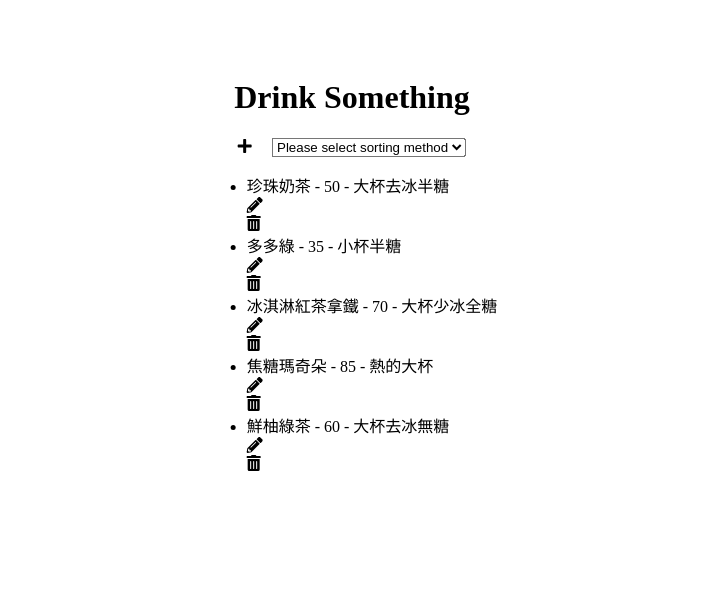
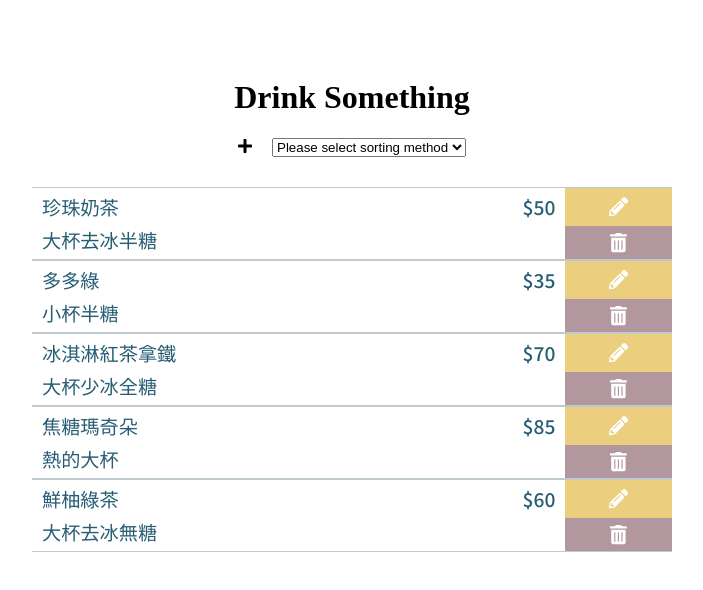
Before and after one commit to DawsonChang/drink-something, a Vue app: page / in a window 1280 px wide. Shown: the top 590 px of the page, without its empty margins (288-991 px from the left). Built offline with nearby package versions, Linux system fonts and the light colour scheme.

Commit message:
add card and style

```diff
--- a/package.json
+++ b/package.json
@@ -13,6 +13,8 @@
     "@fortawesome/vue-fontawesome": "^2.0.2",
     "core-js": "^3.6.5",
     "lodash": "^4.17.21",
+    "node-sass": "5.0.0",
+    "sass-loader": "10.1.1",
     "vue": "^2.6.11"
   },
   "devDependencies": {
--- a/src/App.vue
+++ b/src/App.vue
@@ -10,13 +10,13 @@
             :editOrder='editOrder'
             :deleteOrder='deleteOrder'>
         </Modal>
-        <div class="app">
+        <div class='app'>
             <TitleSection
                 :sortOrder='sortOrder'
                 :handleOpenModal='handleOpenModal'
                 >
             </TitleSection>
-            <List
+            <List class='list'
                 :displayOrders='displayOrders'
                 :handleOpenModal='handleOpenModal'>
             </List>
@@ -122,11 +122,18 @@ export default {
 
 <style>
 
+@import url('https://fonts.googleapis.com/css2?family=Noto+Sans+TC:wght@500&display=swap');
+
 .app {
+    width: 50%;
     position: absolute;
     left: 50%;
     transform: translate(-50%, 0);
     margin: 50px 0;
 }
 
+.list {
+    margin-top: 30px;
+}
+
 </style>
--- /dev/null
+++ b/src/components/Card.vue
@@ -0,0 +1,101 @@
+<template>
+  <div class='card'>
+    <div class='grid-item name'><div>{{ order.name }}</div></div>
+    <div class='grid-item price'><div>${{ order.price }}</div></div>
+    <div class='grid-item notes'><div>{{ order.notes }}</div></div>
+    <div class='grid-item edit'>
+        <div class='pencil-icon' @click='handleOpenModal("edit", order)'>
+                <font-awesome-icon :icon="['fas', 'pencil-alt']" />
+        </div>
+    </div>
+    <div class='grid-item delete'>
+        <div class='trash-icon' @click='handleOpenModal("delete", order)'>
+                <font-awesome-icon :icon="['fas', 'trash-alt']" />
+        </div>
+    </div>
+  </div>
+</template>
+
+<script>
+export default {
+    name: 'Card',
+    props: {
+        order: Object,
+        handleOpenModal: Function
+    }
+
+}
+</script>
+
+<style lang="scss" scoped>
+
+.card {
+    display: grid;
+    grid-template-columns: repeat(6, 1fr);
+    grid-template-rows: auto;
+    grid-template-areas: "name name name name price edit"
+                         "notes notes notes notes notes delete";
+    border: 0.5px solid #becacf;
+    border-right: none;
+    border-left: none;
+    // border-radius: 5px;
+    font-family: 'Noto Sans TC', sans-serif;
+}
+
+.grid-item div {
+  display: flex;
+  color: #285e75;
+  font-size: 1.2rem;
+  align-items: center;
+  height: 100%;
+}
+
+.name {
+  grid-area: name;
+  padding: 5px 0 5px 10px;
+}
+
+.price {
+  grid-area: price;
+  padding: 5px 10px 5px 0;
+  div {
+      justify-content: flex-end;
+      color: #285e75;
+  }
+}
+
+.notes {
+  grid-area: notes;
+  padding: 0 0 5px 10px;
+}
+.edit {
+    background-color: #ebce7e;
+    grid-area: edit;
+    div {
+      justify-content: center;
+      color: white;
+    }
+}
+.delete {
+    background-color: #b3979f;
+    grid-area: delete;
+    div {
+      justify-content: center;
+      color: white;
+    }
+}
+
+.pencil-icon:hover,
+.pencil-icon:focus {
+  opacity: 50%;
+  text-decoration: none;
+  cursor: pointer;
+}
+.trash-icon:hover,
+.trash-icon:focus {
+  opacity: 50%;
+  text-decoration: none;
+  cursor: pointer;
+}
+
+</style>
--- a/src/components/List.vue
+++ b/src/components/List.vue
@@ -1,22 +1,19 @@
 <template>
   <div>
-    <ul>
-        <li v-for="order in displayOrders" :key='order.id'>
-            {{ order.name }} - {{ order.price }} - {{ order.notes }}
-            <div class='pencil-icon' @click='handleOpenModal("edit", order)'>
-                <font-awesome-icon :icon="['fas', 'pencil-alt']" />
-            </div>
-            <div class='trash-icon' @click='handleOpenModal("delete", order)'>
-                <font-awesome-icon :icon="['fas', 'trash-alt']" />
-            </div>
-        </li>
-    </ul>
+    <div v-for="order in displayOrders" :key='order.id'>
+        <Card :order='order' :handleOpenModal='handleOpenModal' />
+    </div>
   </div>
 </template>
 
 <script>
+import Card from '@/components/Card'
+
 export default {
     name: 'List',
+    components: {
+        Card
+    },
     props: {
         displayOrders: Array,
         handleOpenModal: Function
@@ -28,16 +25,5 @@ export default {
 </script>
 
 <style>
-.pencil-icon:hover,
-.pencil-icon:focus {
-  color: red;
-  text-decoration: none;
-  cursor: pointer;
-}
-.trash-icon:hover,
-.trash-icon:focus {
-  color: red;
-  text-decoration: none;
-  cursor: pointer;
-}
+
 </style>
```
Also changed, not shown: 1 other file (tests, documents, lock files or other folders).
